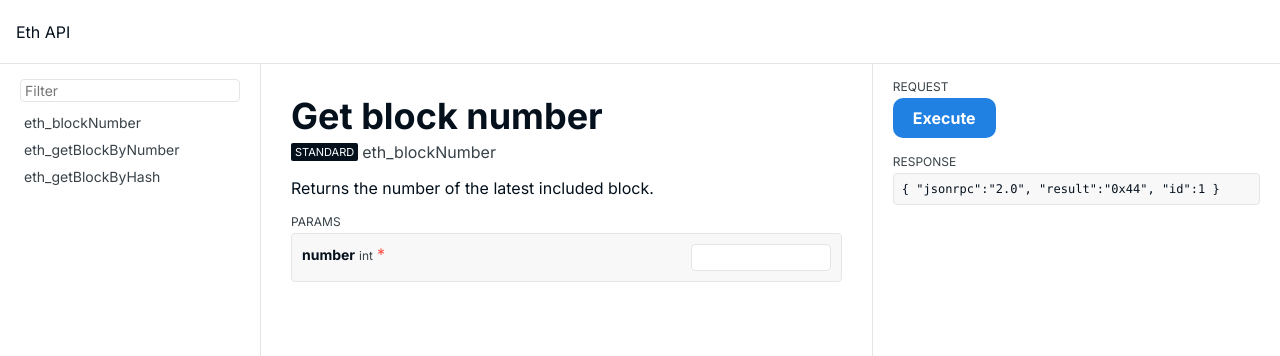
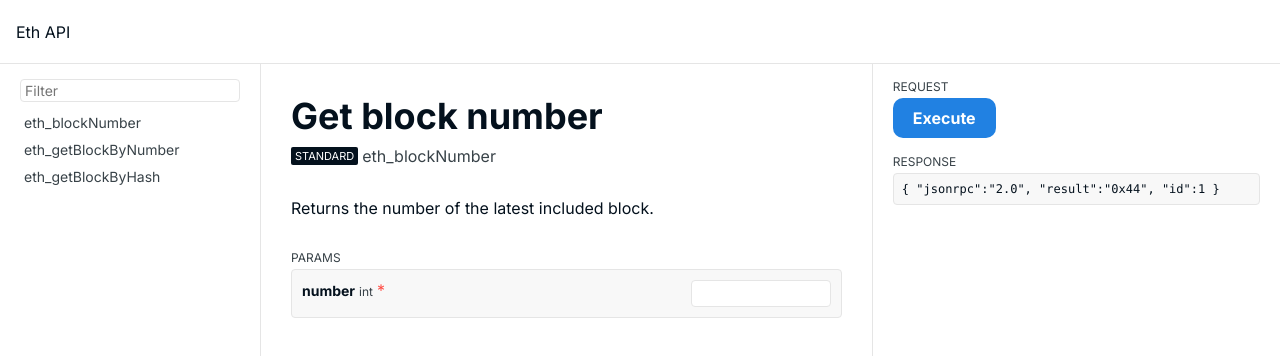
Before and after one commit to Destiner/ethereum-json-rpc, a Vue app: page / in a window 1280 px wide. Shown: the top 356 px of the page. Built offline with nearby package versions, Linux system fonts and the light colour scheme.

Commit message:
Tweak method section gaps

```diff
--- a/src/pages/Main.vue
+++ b/src/pages/Main.vue
@@ -113,7 +113,7 @@ main {
 
 .method {
   display: flex;
-  gap: 16px;
+  gap: 32px;
   flex: 3;
   flex-direction: column;
   padding: 30px;
@@ -123,7 +123,7 @@ main {
 
 .method-header {
   display: flex;
-  gap: 4px;
+  gap: 8px;
   flex-direction: column;
 }
 
```
